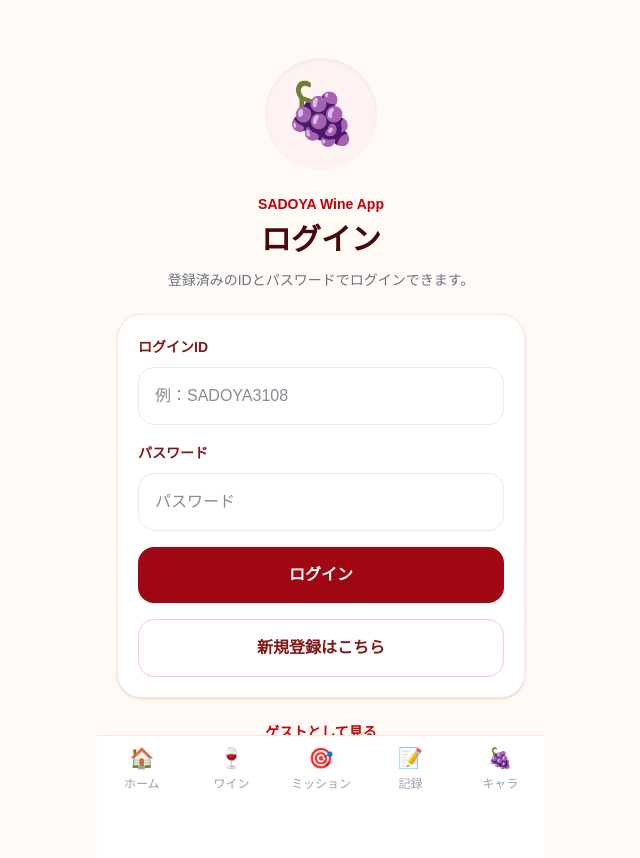
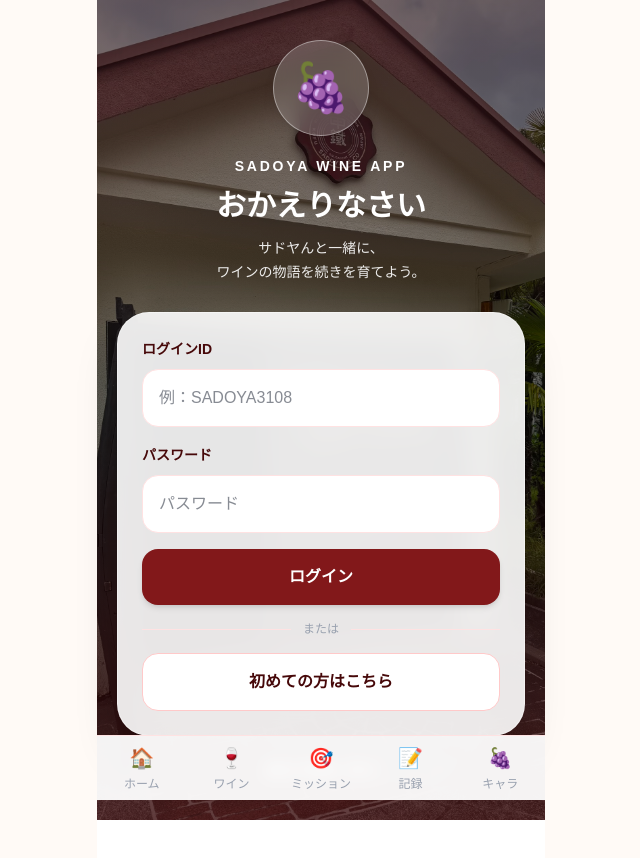
Before and after one commit to bn22234-boop/sadoya-app, a Next.js app: page /login in a window 1280 px wide. Shown: the top 858 px of the page, without its empty margins (319-959 px from the left). Built offline with nearby package versions, Linux system fonts and the light colour scheme; no server answers.

Commit message:
feat: improve login page design

```diff
--- a/app/login/page.tsx
+++ b/app/login/page.tsx
@@ -1,9 +1,14 @@
 "use client";
 
-import { useState } from "react";
+import { FormEvent, useEffect, useState } from "react";
 import { useRouter } from "next/navigation";
 import Link from "next/link";
 import { supabase } from "@/lib/supabase";
+
+type LoginResult = {
+  id: string;
+  login_id: string;
+};
 
 export default function LoginPage() {
   const router = useRouter();
@@ -11,15 +16,31 @@
   const [loginId, setLoginId] = useState("");
   const [password, setPassword] = useState("");
   const [loading, setLoading] = useState(false);
+  const [checkingLogin, setCheckingLogin] = useState(true);
 
- async function login() {
-  if (!loginId || !password) {
+  // 同じブラウザですでにログイン済みならホームへ移動
+  useEffect(() => {
+    const savedUserId = localStorage.getItem("sadoya_user_id");
+
+    if (savedUserId) {
+      router.replace("/");
+      return;
+    }
+
+    setCheckingLogin(false);
+  }, [router]);
+
+  async function login(event: FormEvent<HTMLFormElement>) {
+    event.preventDefault();
+
+    if (!loginId.trim() || !password) {
       alert("IDとパスワードを入力してください");
       return;
     }
 
     setLoading(true);
 
+    try {
       const { data, error } = await supabase.rpc("login_with_password", {
         p_login_id: loginId.trim(),
         p_password: password,
@@ -27,92 +48,146 @@
 
       if (error) {
         alert(error.message);
-    setLoading(false);
         return;
       }
 
-  if (!data?.id) {
+      const loginUser = data as LoginResult | null;
+
+      if (!loginUser?.id) {
         alert("IDまたはパスワードが違います");
-    setLoading(false);
         return;
       }
 
-  localStorage.setItem("sadoya_user_id", data.id);
-  localStorage.setItem("sadoya_login_id", data.login_id);
+      localStorage.setItem("sadoya_user_id", loginUser.id);
+      localStorage.setItem("sadoya_login_id", loginUser.login_id);
 
-  router.push("/");
+      router.replace("/");
+      router.refresh();
+    } catch (error) {
+      console.error("ログインエラー:", error);
+      alert("ログイン中にエラーが発生しました");
+    } finally {
+      setLoading(false);
+    }
+  }
+
+  if (checkingLogin) {
+    return (
+      <div className="flex min-h-screen items-center justify-center bg-[#fffaf6]">
+        <div className="text-center">
+          <div className="text-5xl">🍇</div>
+          <p className="mt-4 text-sm font-bold text-red-900">
+            ログイン状態を確認しています...
+          </p>
+        </div>
+      </div>
+    );
   }
 
   return (
-    <div className="flex min-h-screen flex-col justify-center space-y-6 bg-[#fffaf6] p-5 text-gray-900">
-      <section className="text-center">
-        <div className="mx-auto flex h-28 w-28 items-center justify-center rounded-full bg-red-50 text-6xl shadow-inner">
+    <main
+      className="relative flex min-h-screen items-center justify-center bg-cover bg-center px-5 py-10"
+      style={{
+        backgroundImage: "url('/images/sadoya-login.jpg')",
+      }}
+    >
+      {/* 背景を暗くして文字を読みやすくする */}
+      <div className="absolute inset-0 bg-black/45" />
+
+      {/* ワイン色のグラデーション */}
+      <div className="absolute inset-0 bg-gradient-to-b from-red-950/30 via-transparent to-red-950/60" />
+
+      <div className="relative z-10 w-full max-w-md">
+        <section className="mb-7 text-center text-white">
+          <div className="mx-auto flex h-24 w-24 items-center justify-center rounded-full border border-white/40 bg-white/20 text-5xl shadow-lg backdrop-blur-md">
             🍇
           </div>
 
-        <p className="mt-6 text-sm font-bold text-red-700">
-          SADOYA Wine App
+          <p className="mt-5 text-sm font-bold tracking-[0.2em]">
+            SADOYA WINE APP
           </p>
 
-        <h1 className="mt-2 text-3xl font-bold text-red-950">
-          ログイン
+          <h1 className="mt-3 text-3xl font-bold">
+            おかえりなさい
           </h1>
 
-        <p className="mt-3 text-sm text-gray-500">
-          登録済みのIDとパスワードでログインできます。
+          <p className="mt-3 text-sm leading-6 text-white/90">
+            サドヤんと一緒に、
+            <br />
+            ワインの物語を続きを育てよう。
           </p>
         </section>
 
-      <section className="space-y-4 rounded-3xl border border-red-100 bg-white p-5 shadow-sm">
+        <form
+          onSubmit={login}
+          className="space-y-4 rounded-[2rem] border border-white/40 bg-white/90 p-6 shadow-2xl backdrop-blur-md"
+        >
           <div>
-          <label className="text-sm font-bold text-red-900">
+            <label
+              htmlFor="loginId"
+              className="text-sm font-bold text-red-950"
+            >
               ログインID
             </label>
 
             <input
+              id="loginId"
               value={loginId}
-            onChange={(e) => setLoginId(e.target.value)}
+              onChange={(event) => setLoginId(event.target.value)}
               placeholder="例：SADOYA3108"
-            className="mt-2 w-full rounded-2xl border border-red-100 bg-white px-4 py-4 text-gray-900 outline-none"
+              autoComplete="username"
+              className="mt-2 w-full rounded-2xl border border-red-100 bg-white px-4 py-4 text-gray-900 outline-none transition focus:border-red-700 focus:ring-2 focus:ring-red-100"
             />
           </div>
 
           <div>
-          <label className="text-sm font-bold text-red-900">
+            <label
+              htmlFor="password"
+              className="text-sm font-bold text-red-950"
+            >
               パスワード
             </label>
 
             <input
+              id="password"
               type="password"
               value={password}
-            onChange={(e) => setPassword(e.target.value)}
+              onChange={(event) => setPassword(event.target.value)}
               placeholder="パスワード"
-            className="mt-2 w-full rounded-2xl border border-red-100 bg-white px-4 py-4 text-gray-900 outline-none"
+              autoComplete="current-password"
+              className="mt-2 w-full rounded-2xl border border-red-100 bg-white px-4 py-4 text-gray-900 outline-none transition focus:border-red-700 focus:ring-2 focus:ring-red-100"
             />
           </div>
 
           <button
-          onClick={login}
+            type="submit"
             disabled={loading}
-          className="w-full rounded-2xl bg-red-800 py-4 font-bold text-white disabled:opacity-50"
+            className="w-full rounded-2xl bg-red-900 py-4 font-bold text-white shadow-md transition hover:bg-red-800 disabled:cursor-not-allowed disabled:opacity-50"
           >
             {loading ? "ログイン中..." : "ログイン"}
           </button>
 
+          <div className="flex items-center gap-3">
+            <div className="h-px flex-1 bg-red-100" />
+            <span className="text-xs text-gray-400">または</span>
+            <div className="h-px flex-1 bg-red-100" />
+          </div>
+
           <Link
             href="/signup"
-          className="block rounded-2xl border border-red-200 bg-white py-4 text-center font-bold text-red-900"
+            className="block rounded-2xl border border-red-200 bg-white py-4 text-center font-bold text-red-950 transition hover:bg-red-50"
           >
-          新規登録はこちら
+            初めての方はこちら
           </Link>
-      </section>
+        </form>
 
         <Link
           href="/"
-        className="block text-center text-sm font-bold text-red-700"
+          className="mt-6 block text-center text-sm font-bold text-white underline decoration-white/50 underline-offset-4"
         >
-        ゲストとして見る
+          最初の画面へ戻る
         </Link>
       </div>
+    </main>
   );
 }
--- a/app/page.tsx
+++ b/app/page.tsx
@@ -2,8 +2,8 @@
 
 import { useEffect, useState } from "react";
 import Link from "next/link";
+import Image from "next/image";
 import { supabase } from "@/lib/supabase";
-import Image from "next/image";
 
 type Profile = {
   id: string;
@@ -16,6 +16,7 @@
 
 export default function HomePage() {
   const [profile, setProfile] = useState<Profile | null>(null);
+  const [checkingLogin, setCheckingLogin] = useState(true);
 
   useEffect(() => {
     loadProfile();
@@ -24,7 +25,11 @@
   async function loadProfile() {
     const userId = localStorage.getItem("sadoya_user_id");
 
-    if (!userId) return;
+    // 未ログインならウェルカム画面を表示
+    if (!userId) {
+      setCheckingLogin(false);
+      return;
+    }
 
     const { data, error } = await supabase
       .from("profiles")
@@ -32,12 +37,20 @@
       .eq("id", userId)
       .single();
 
-    if (error) {
-      console.log(error.message);
+    if (error || !data) {
+      console.error("プロフィール取得エラー:", error?.message);
+
+      // 保存されたIDが無効ならログイン情報を削除
+      localStorage.removeItem("sadoya_user_id");
+      localStorage.removeItem("sadoya_login_id");
+
+      setProfile(null);
+      setCheckingLogin(false);
       return;
     }
 
     setProfile(data);
+    setCheckingLogin(false);
   }
 
   function logout() {
@@ -46,59 +59,179 @@
     setProfile(null);
   }
 
-const points = profile?.points ?? 0;
+  // ログイン状態を確認している間の画面
+  if (checkingLogin) {
+    return (
+      <div className="flex min-h-screen items-center justify-center bg-[#fffaf6]">
+        <div className="text-center">
+          <div className="animate-bounce text-6xl">🍇</div>
 
-// 100ptごとにレベルアップ
+          <p className="mt-5 text-sm font-bold text-red-900">
+            SADOYA Wine App
+          </p>
+
+          <p className="mt-2 text-sm text-gray-500">
+            読み込んでいます...
+          </p>
+        </div>
+      </div>
+    );
+  }
+
+  // 未ログイン時はウェルカム画面
+  if (!profile) {
+    return <WelcomePage />;
+  }
+
+  // ログイン済みなら通常ホーム
+  return <LoggedInHome profile={profile} onLogout={logout} />;
+}
+
+function WelcomePage() {
+  return (
+    <main className="relative min-h-screen overflow-hidden bg-black">
+      {/* サドヤの背景画像 */}
+      <div
+        className="absolute inset-0 bg-cover bg-center"
+        style={{
+          backgroundImage: "url('/images/wine.jpg')",
+        }}
+      />
+
+      {/* 写真を少し暗くして文字を読みやすくする */}
+      <div className="absolute inset-0 bg-black/35" />
+
+      {/* 下側をワイン色にするグラデーション */}
+      <div className="absolute inset-0 bg-gradient-to-b from-black/10 via-transparent to-red-950/90" />
+
+      <div className="relative z-10 flex min-h-screen flex-col justify-end px-6 pb-10 pt-16 text-white">
+        <div className="mx-auto w-full max-w-md">
+          <div className="mb-8 text-center">
+            <div className="mx-auto flex h-20 w-20 items-center justify-center rounded-full border border-white/40 bg-white/20 text-5xl shadow-xl backdrop-blur-md">
+              🍇
+            </div>
+
+            <p className="mt-5 text-sm font-bold tracking-[0.18em] text-white/90">
+              SADOYA WINE APP
+            </p>
+
+            <h1 className="mt-4 text-4xl font-bold leading-tight">
+              ワインの世界へ
+              <br />
+              ようこそ
+            </h1>
+
+            <p className="mt-4 text-sm leading-7 text-white/90">
+              サドヤんと一緒に、
+              <br />
+              ワインを知って、楽しんで、育てよう。
+            </p>
+          </div>
+
+          <div className="space-y-3 rounded-[2rem] border border-white/30 bg-white/90 p-5 text-gray-900 shadow-2xl backdrop-blur-md">
+            <Link
+              href="/signup"
+              className="block w-full rounded-2xl bg-red-900 py-4 text-center font-bold text-white shadow-md transition active:scale-[0.98]"
+            >
+              初めての方はこちら
+              <span className="mt-1 block text-xs font-normal text-white/80">
+                新規登録
+              </span>
+            </Link>
+
+            <Link
+              href="/login"
+              className="block w-full rounded-2xl border border-red-200 bg-white py-4 text-center font-bold text-red-950 transition active:scale-[0.98]"
+            >
+              アカウントをお持ちの方
+              <span className="mt-1 block text-xs font-normal text-gray-500">
+                ログイン
+              </span>
+            </Link>
+          </div>
+
+          <div className="mt-7 grid grid-cols-3 gap-2 text-center text-xs text-white/90">
+            <div className="rounded-2xl bg-black/25 px-2 py-3 backdrop-blur-sm">
+              <div className="text-2xl">🍷</div>
+              <p className="mt-1">ワインを知る</p>
+            </div>
+
+            <div className="rounded-2xl bg-black/25 px-2 py-3 backdrop-blur-sm">
+              <div className="text-2xl">📝</div>
+              <p className="mt-1">記録を残す</p>
+            </div>
+
+            <div className="rounded-2xl bg-black/25 px-2 py-3 backdrop-blur-sm">
+              <div className="text-2xl">🍇</div>
+              <p className="mt-1">サドヤんを育てる</p>
+            </div>
+          </div>
+        </div>
+      </div>
+    </main>
+  );
+}
+
+type LoggedInHomeProps = {
+  profile: Profile;
+  onLogout: () => void;
+};
+
+function LoggedInHome({
+  profile,
+  onLogout,
+}: LoggedInHomeProps) {
+  const points = profile.points ?? 0;
+
+  // 100ポイントごとにレベルアップ
   const level = Math.floor(points / 100) + 1;
 
-// 次レベルまで
-const nextPoint = 100 - (points % 100);
+  // 次のレベルまでに必要なポイント
+  const pointRemainder = points % 100;
+  const nextPoint = pointRemainder === 0 && points > 0
+    ? 100
+    : 100 - pointRemainder;
 
   // プログレスバー
-const progress = points % 100;
+  const progress = pointRemainder;
 
   return (
     <div className="space-y-5 p-5">
       <section className="rounded-3xl bg-gradient-to-br from-red-900 to-red-600 p-5 text-white shadow-lg">
         <div className="flex items-center justify-between gap-4">
           <div>
-            <p className="text-sm opacity-80">SADOYA Wine App</p>
+            <p className="text-sm opacity-80">
+              SADOYA Wine App
+            </p>
+
             <h1 className="mt-1 text-2xl font-bold">
               サドヤんと一緒に
               <br />
               ワインを楽しもう
             </h1>
 
-            {profile && (
             <p className="mt-2 text-sm text-white/80">
               こんにちは、{profile.name}さん
             </p>
-            )}
-            <p className="text-xs text-gray-500">
-  role: {profile?.role ?? "なし"} / id: {profile?.login_id ?? "未ログイン"}
-</p>
           </div>
 
-          {profile ? (
           <div className="text-right">
-              <p className="text-xs text-white/70">ログイン中</p>
-              <p className="font-bold text-white">{profile.login_id}</p>
+            <p className="text-xs text-white/70">
+              ログイン中
+            </p>
+
+            <p className="font-bold text-white">
+              {profile.login_id}
+            </p>
 
             <button
-                onClick={logout}
+              type="button"
+              onClick={onLogout}
               className="mt-2 rounded-xl bg-white px-3 py-1 text-xs font-bold text-red-900"
             >
               ログアウト
             </button>
           </div>
-          ) : (
-            <Link
-              href="/login"
-              className="rounded-xl bg-white px-4 py-2 text-sm font-bold text-red-900"
-            >
-              ログイン
-            </Link>
-          )}
         </div>
       </section>
 
@@ -109,6 +242,7 @@
             alt="サドヤん"
             width={130}
             height={130}
+            priority
             className="object-contain"
           />
         </div>
@@ -118,32 +252,38 @@
         </h2>
 
         <p className="text-sm text-gray-500">
-          {profile
-            ? `現在 ${points}pt / 次のLvまで ${nextPoint}pt`
-            : "ログインするとサドヤんの成長が保存されます"}
+          現在 {points}pt / 次のLvまで {nextPoint}pt
         </p>
 
-        <div className="mt-3 h-3 rounded-full bg-red-100">
+        <div className="mt-3 h-3 overflow-hidden rounded-full bg-red-100">
           <div
-  className="h-3 rounded-full bg-red-700"
-  style={{ width: `${progress}%` }}
+            className="h-full rounded-full bg-red-700 transition-all duration-500"
+            style={{
+              width: `${progress}%`,
+            }}
           />
         </div>
       </section>
 
       <section className="rounded-3xl border border-red-100 bg-white p-4 text-gray-900">
-        <h2 className="font-bold">今日のおすすめワイン</h2>
+        <h2 className="font-bold">
+          今日のおすすめワイン
+        </h2>
 
         <div className="mt-3 flex gap-3">
-          <div className="flex h-24 w-20 items-center justify-center rounded-2xl bg-red-100 text-4xl">
+          <div className="flex h-24 w-20 shrink-0 items-center justify-center rounded-2xl bg-red-100 text-4xl">
             🍷
           </div>
 
           <div>
-            <p className="font-bold">サドヤ オルロージュ</p>
+            <p className="font-bold">
+              サドヤ オルロージュ
+            </p>
+
             <p className="mt-1 text-sm text-gray-500">
               フルーティーで初心者にも飲みやすい一本。
             </p>
+
             <p className="mt-2 text-xs text-red-700">
               初心者向け ★★★★★
             </p>
@@ -159,29 +299,39 @@
       </section>
 
       <section className="rounded-3xl border border-red-100 bg-white p-4 text-gray-900">
-        <h2 className="font-bold">今日のミッション</h2>
+        <h2 className="font-bold">
+          今日のミッション
+        </h2>
 
         <div className="mt-3 space-y-2 text-sm">
-          <p>{profile ? "✅" : "□"} ログインする +10pt</p>
+          <p>✅ ログインする +10pt</p>
           <p>□ ワインクイズに挑戦 +30pt</p>
           <p>□ ワインを記録する +50pt</p>
         </div>
       </section>
+
       <Link
         href="/points"
         className="block rounded-3xl border border-red-100 bg-white p-4 text-gray-900 shadow-sm"
       >
-  <h2 className="font-bold">ポイント履歴</h2>
+        <h2 className="font-bold">
+          ポイント履歴
+        </h2>
+
         <p className="mt-1 text-sm text-gray-500">
           獲得したポイントを確認する
         </p>
       </Link>
-{profile?.role === "admin" && (
+
+      {profile.role === "admin" && (
         <Link
           href="/admin"
           className="block rounded-3xl bg-red-900 p-4 text-white shadow-sm"
         >
-    <h2 className="font-bold">管理者画面</h2>
+          <h2 className="font-bold">
+            管理者画面
+          </h2>
+
           <p className="mt-1 text-sm text-white/80">
             ワイン・クイズ・ユーザー情報を管理する
           </p>
```
Also changed, not shown: public/images/sadoya-login.jpg (added). Lines whose indentation alone changed are shown as unchanged.
